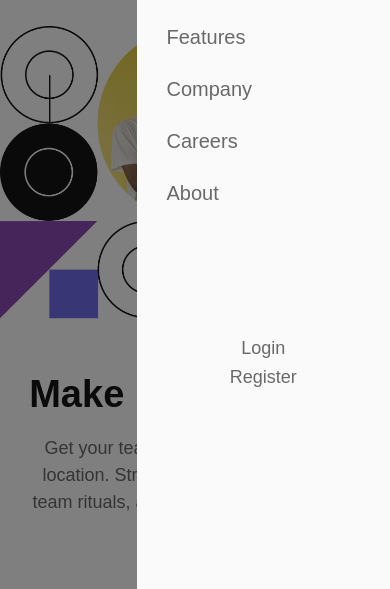
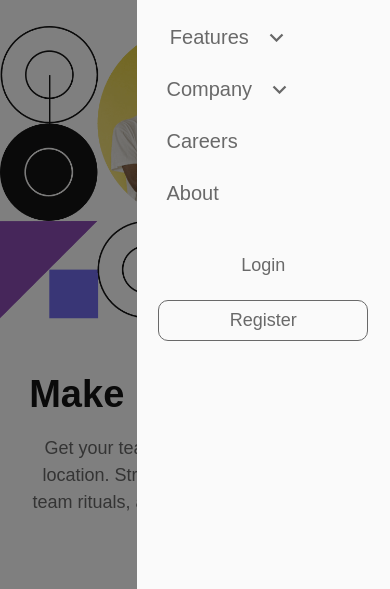
Before and after one commit to Okumu87/intro-section-with-dropdown-navigation-main, a plain HTML site: page index.html in a window 390 px wide. Shown: the part 61-650 px from the top of the page. Drawn offline with Linux system fonts and the light colour scheme.

Commit message:
mobile design finished

```diff
--- a/index.html
+++ b/index.html
@@ -44,8 +44,8 @@
 
 <a href="#" class="close-btn"><img src="./images/icon-close-menu.svg" alt="close-btn"></a>
   <ul >
-    <li class="menu-item"><a href="#">Features</a></li>
-    <li class="menu-item"><a href="#">Company</a></li>
+    <li class="menu-item features"><a href="#" >Features</a> <button type="button"><img src="./images/icon-arrow-down.svg" alt="icon-arrow-down"></button></li>
+    <li class="menu-item company"><a href="#" >Company</a><button type="button"><img src="./images/icon-arrow-down.svg" alt="icon-arrow-down"></button></li>
     <li class="menu-item"><a href="#">Careers</a></li>
     <li class="menu-item"><a href="#">About</a></li>
 
--- a/style.css
+++ b/style.css
@@ -39,6 +39,26 @@
 
 
 }
+
+/* feature and company drop down buttons  */
+
+.features, .company{
+    display: flex;
+    gap: 2rem ;
+    justify-content: center;
+    align-items: center;
+
+    img{
+     width: 1.5rem;
+
+    }
+}
+
+
+
+
+
+
 /* menu btn */
 .menu--list__btn{
     display: flex;
@@ -47,8 +67,21 @@
     place-content: center;
     align-items: center;
     width: 100%;
-    margin:  auto;
+    margin:  28rem auto;
     color: var(--medium-gray);
+
+    .register{
+        border: 1px solid var(--medium-gray);
+        padding: 0.5rem 1rem;
+        border-radius: 10px;
+        width: 90%;
+        text-align: center;
+
+    }
+
+    .login{
+        padding: 2rem ;
+    }
 
 }
 
```
